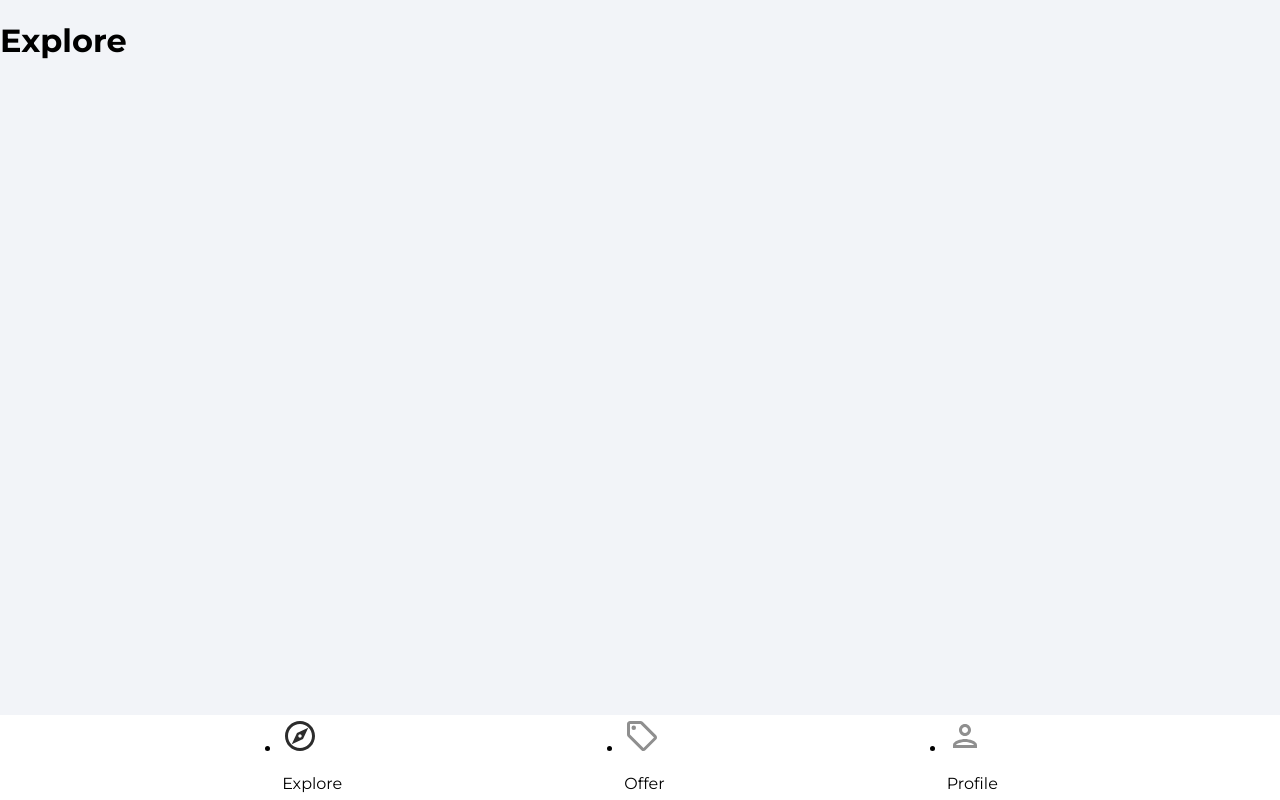
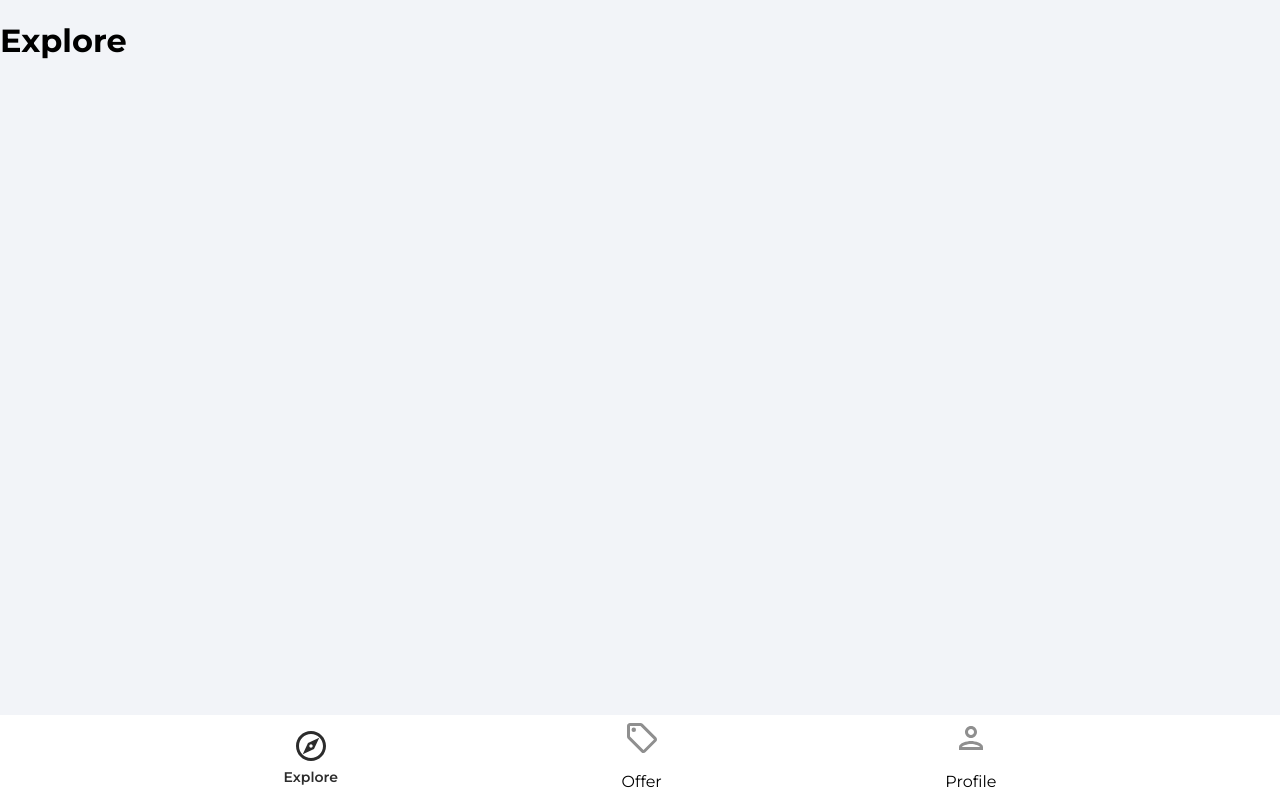
Before and after one commit to KaloyanBouresh/react-house-marketplace, a React (Create React App) app: page / in a window 1280 px wide. Built offline with nearby package versions, Linux system fonts and the light colour scheme.

Commit message:
navbar changes

```diff
--- a/src/components/Navbar.jsx
+++ b/src/components/Navbar.jsx
@@ -17,17 +17,17 @@
         <footer className='navbar'>
             <nav className='navbarNav'>
                 <ul className="navbarListItems">
-                    <li className="navbarlistItem" onClick={() => navigate('/')}>
+                    <li className="navbarListItem" onClick={() => navigate('/')}>
                         <ExploreIcon fill={pathMatchRoute('/') ? "#2c2c2c" : '#8f8f8f'} width='36px' height='36px' />
-                        <p>Explore</p>
+                        <p className={pathMatchRoute('/') ? "navbarListItemNameActive" : 'navbarListitemName'}>Explore</p>
                     </li>
-                    <li className="navbarlistItem" onClick={() => navigate('/offers')}>
+                    <li className="navbarListItem" onClick={() => navigate('/offers')}>
                         <OfferIcon fill={pathMatchRoute('/offers') ? "#2c2c2c" : '#8f8f8f'} width='36px' height='36px' />
-                        <p>Offer</p>
+                        <p className={pathMatchRoute('/offers') ? "navbarListItemNameActive" : 'navbarListitemName'}>Offer</p>
                     </li>
-                    <li className="navbarlistItem" onClick={() => navigate('/profile')}>
+                    <li className="navbarListItem" onClick={() => navigate('/profile')}>
                         <PersonOutlineIcon fill={pathMatchRoute('/profile') ? "#2c2c2c" : '#8f8f8f'} width='36px' height='36px' />
-                        <p>Profile</p>
+                        <p className={pathMatchRoute('/profile') ? "navbarListItemNameActive" : 'navbarListitemName'}>Profile</p>
                     </li>
                 </ul>
             </nav>
```
